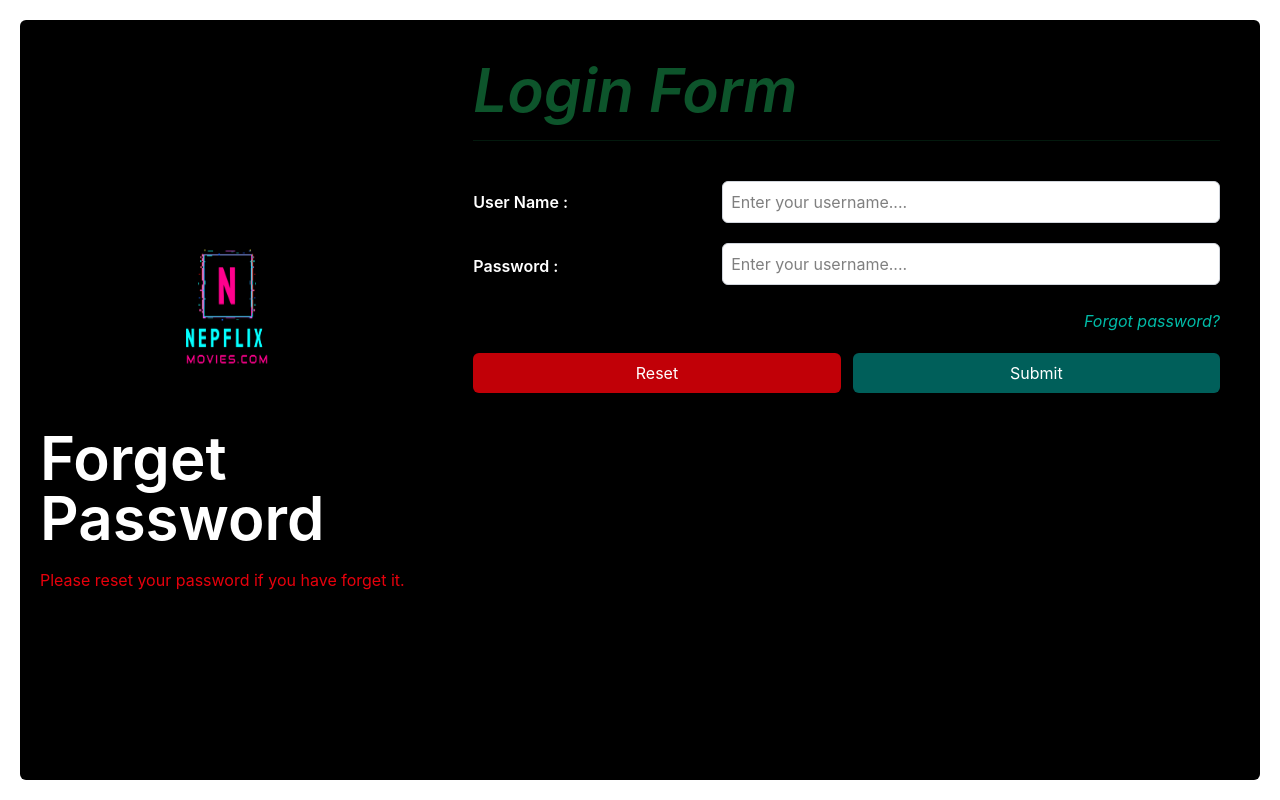
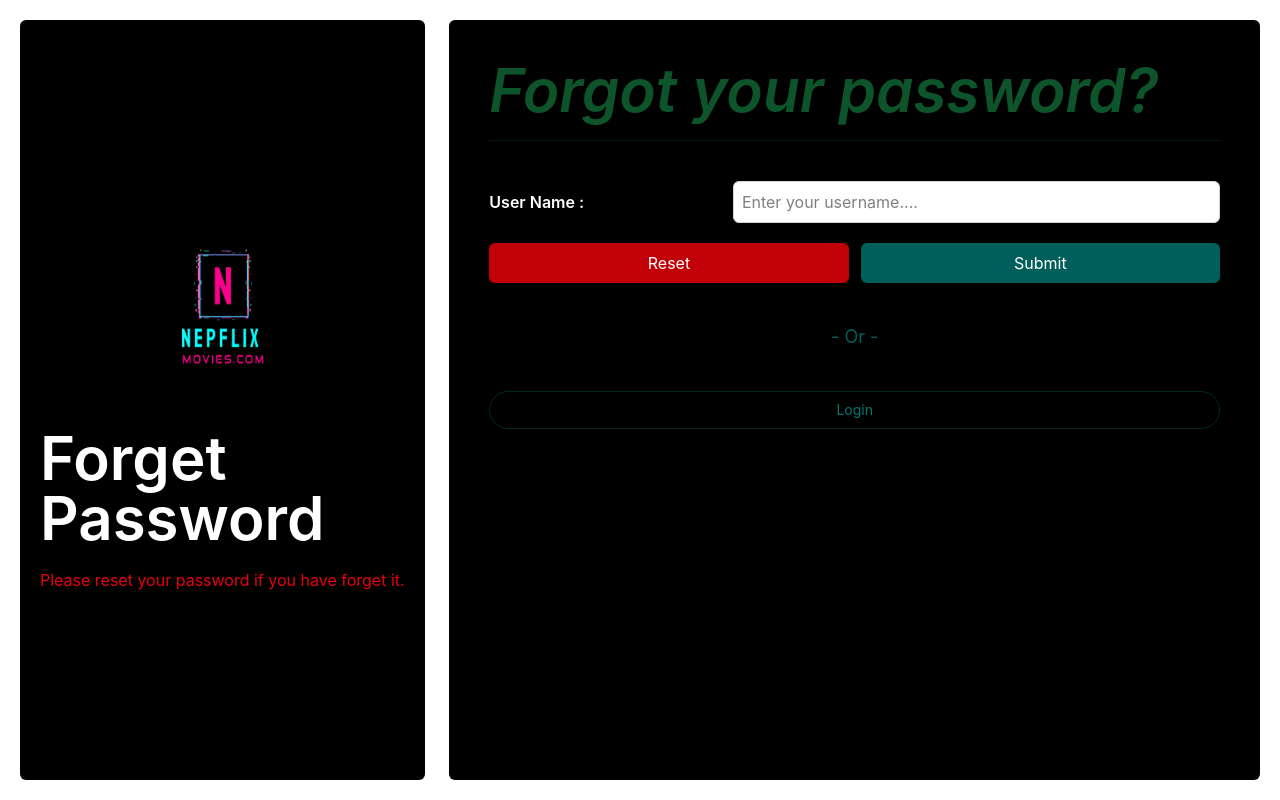
Before and after one commit to Chiranjibi38/MyFirstReact, a React (Vite) app: page /forget-password in a window 1280 px wide. Built offline with nearby package versions, Linux system fonts and the light colour scheme.

Commit message:
login form and Forgot Password page updated

```diff
--- a/src/components/auth/ForgetPassword.tsx
+++ b/src/components/auth/ForgetPassword.tsx
@@ -1,12 +1,13 @@
 import Logo from "../../components/logo/Logo";
 import { H1 } from "../ui/typography/PageTitle";
+import ForgetPasswordForm from "./ForgetPasswordForm";
 import RightSidePanel from "./RightSidePanel";
 export default function ForgetPassword() {
     return (
         <>
         {/* Design */}
-        <section className="w-full p-5 flex h-screen">
-            <div className="w-1/3 bg-black  flex flex-col h-full p-5 text-white items-center justify-center rounded-md rounded-r-none gap-5">
+        <section className="w-full gap-5  p-5 flex h-screen">
+            <div className="w-1/3 bg-black  flex flex-col h-full p-5 text-white items-center justify-center rounded-md mr-1 gap-5">
             <Logo />
 
             <div className="flex gap-5 flex-col w-full item-center justify-center">
@@ -16,8 +17,32 @@ export default function ForgetPassword() {
              </p>
             </div>
             </div>
+            <div className="w-2/3 flex flex-col gap-10 bg-black p-10 rounded-md">
+                <div className="flex border-b border-b-green-900/30 pb-5">
+                <H1 className="text-green-900">
+                    <em>Forgot your password?</em>
+                </H1>
 
-<RightSidePanel/>
+                </div>
+                <ForgetPasswordForm />
+
+                <div className="flex w-full justify-center item-center ">
+
+                <span className="text-lg  text-teal-800"> - Or -</span>
+                </div>
+
+                <div className="flex w-full items-center  justify-center">
+                    <a
+                    href="/forget-password"
+                    className="text-teal-700 w-full shadow border-teal-800/40 rounded-full p-2 text-center border border-teal-800 text-sm hover:underline hover:text-teal-800/100 hover:bg-teal-800/50 transition hover:scale-96">
+                           Login
+                    </a>
+
+                </div>
+
+
+            </div>
+
         </section>
         </>
 
--- /dev/null
+++ b/src/components/auth/ForgetPasswordForm.tsx
@@ -0,0 +1,34 @@
+import{TextInput} from "../ui/form/Input";
+import {FormLabel} from "../ui/form/Label";
+import { useState} from "react";
+import type {IUsername } from "./Auth.contract";
+import { Link } from "react-router";
+
+export default function ForgetPasswordForm () {
+    const [credentials, setCredentials]= useState<IUsername>({
+        username:"",
+    });
+
+
+
+    return (
+    <form action="" className="flex flex-col gap-5 ">
+                <div className="flex w-full items-center">
+                     <FormLabel htmlFor="username" >User Name :</FormLabel>
+                     <div className="w-2/3 flex flex-col">
+                     <TextInput type="email" name="username" />
+                     <span className="text-red-600 text-sm italic"></span>
+                    </div>
+                </div>
+
+
+
+                <div className="flex w-full item-center gap-3">
+                    <button className=" rounded-md cursor-pointer transition hover:scale-98 w-full bg-red-700 text-white flex items-center justify-center p-2">Reset</button>
+                    <button className=" rounded-md cursor-pointer transition hover:scale-98 w-full bg-teal-800 text-white flex items-center justify-center p-2">Submit</button>
+                </div>
+
+            </form>
+);
+
+}
--- a/src/components/auth/LeftSidePanel.tsx
+++ b/src/components/auth/LeftSidePanel.tsx
@@ -2,7 +2,7 @@ import Logo from "../logo/Logo";
 import { H1 } from "../ui/typography/PageTitle";
 export default function LeftSidePanel() {
     return (
-       <div className="w-1/3 bg-black rounded-r-none rounded-md p-10 items-center justify center flex flex-col gap-5 text-white">
+       <div className="w-1/3 bg-black  rounded-md p-10 items-center justify center flex flex-col gap-5 text-white">
         <Logo />
         <H1 className="text-green-100">
             Login Page
--- a/src/components/auth/RightSidePanel.tsx
+++ b/src/components/auth/RightSidePanel.tsx
@@ -2,7 +2,7 @@ import LoginForm from "./LoginForm";
 import { H1 } from "../ui/typography/PageTitle";
 export default function RightSidePanel() {
     return (
-        <div className="w-2/3 bg-black flex flex-col gap-10 p-10 rounded-l-none rounded-md">
+        <div className="w-2/3 bg-black flex flex-col gap-10 p-10 rounded-md">
             <div className="flex border-b border-b-green-900/30 pb-5">
             <H1 className="text-green-900">
                 <em>Login Form</em>
--- a/src/pages/home/HomePage.tsx
+++ b/src/pages/home/HomePage.tsx
@@ -4,7 +4,7 @@ import RightSidePanel from "../../components/auth/RightSidePanel";
 
 export default function HomePage() {
     return (
-        <section className="bg-black flex h-screen gap-5  rounded-md">
+        <section className="flex h-screen gap-5 p-5  mb-0 rounded-md">
             <LeftSidePanel  />
 
             <RightSidePanel />
```
Also changed, not shown: src/components/auth/Auth.contract.ts (+6 -3 lines).
